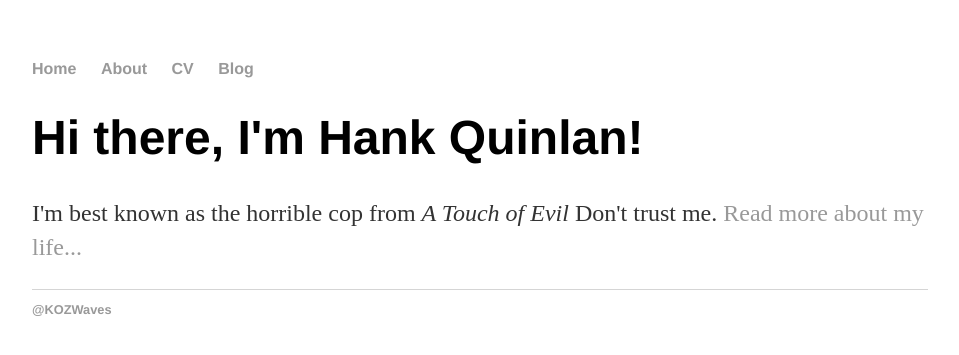
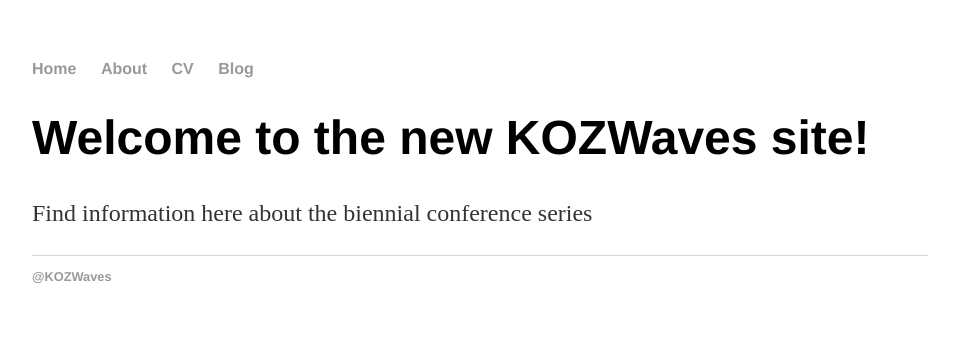
Before and after one commit to kozwaves/kozwaves.github.io, a Jekyll site: the page built from index.html, in a window 1280 px wide. Shown: the top 355 px of the page, without its empty margins (160-1119 px from the left). Built offline with Jekyll 4.4.1, drawn with Linux system fonts in a browser that asks for light colours.

Commit message:
Update index.html

```diff
--- a/index.html
+++ b/index.html
@@ -1,8 +1,8 @@
 ---
 layout: default
-title: Hank Quinlan, Horrible Cop
+title: KOZWaves, Australasian wave science
 ---
 <div class="blurb">
-	<h1>Hi there, I'm Hank Quinlan!</h1>
-	<p>I'm best known as the horrible cop from <em>A Touch of Evil</em> Don't trust me. <a href="/about">Read more about my life...</a></p>
+	<h1>Welcome to the new KOZWaves site!</h1>
+	<p>Find information here about the biennial conference series</p>
 </div><!-- /.blurb -->
```
